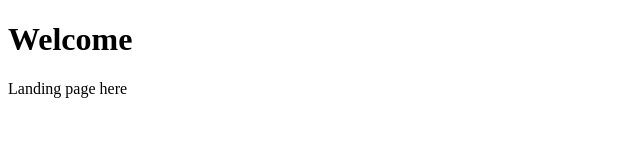
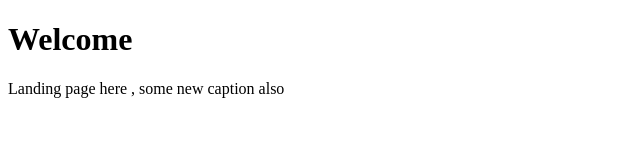
Before and after one commit to rizqyept/simple-page, a plain HTML site: page index.html in a window 1280 px wide. Shown: the whole page, without its empty margins (0-640 px from the left). Drawn offline with Linux system fonts and the light colour scheme.

Commit message:
added new caption

```diff
--- a/index.html
+++ b/index.html
@@ -9,7 +9,7 @@
 
 <body>
     <h1>Welcome</h1>
-    <p>Landing page here</p>
+    <p>Landing page here , some new caption also</p>
 </body>
 
 </html>
```
